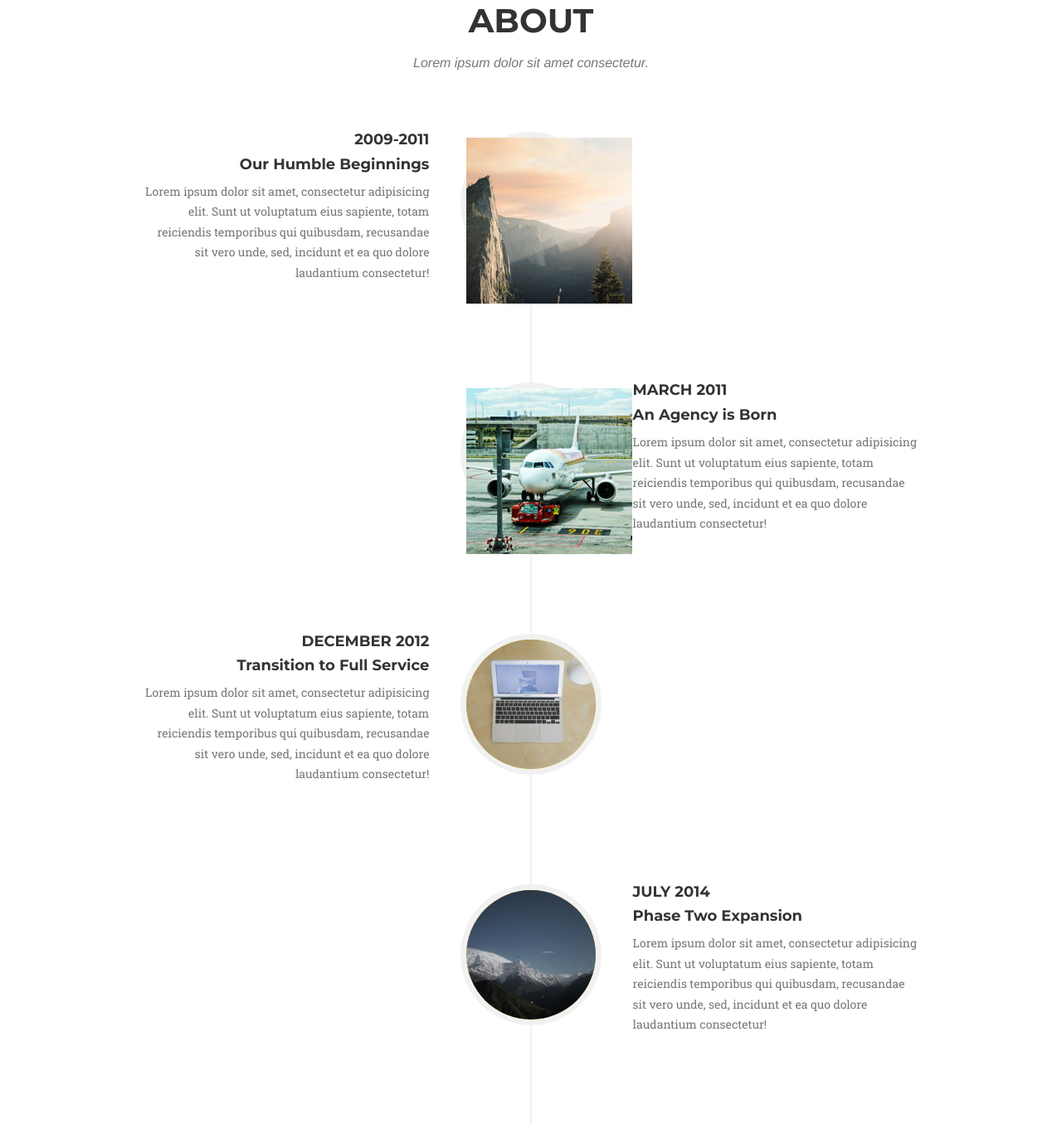
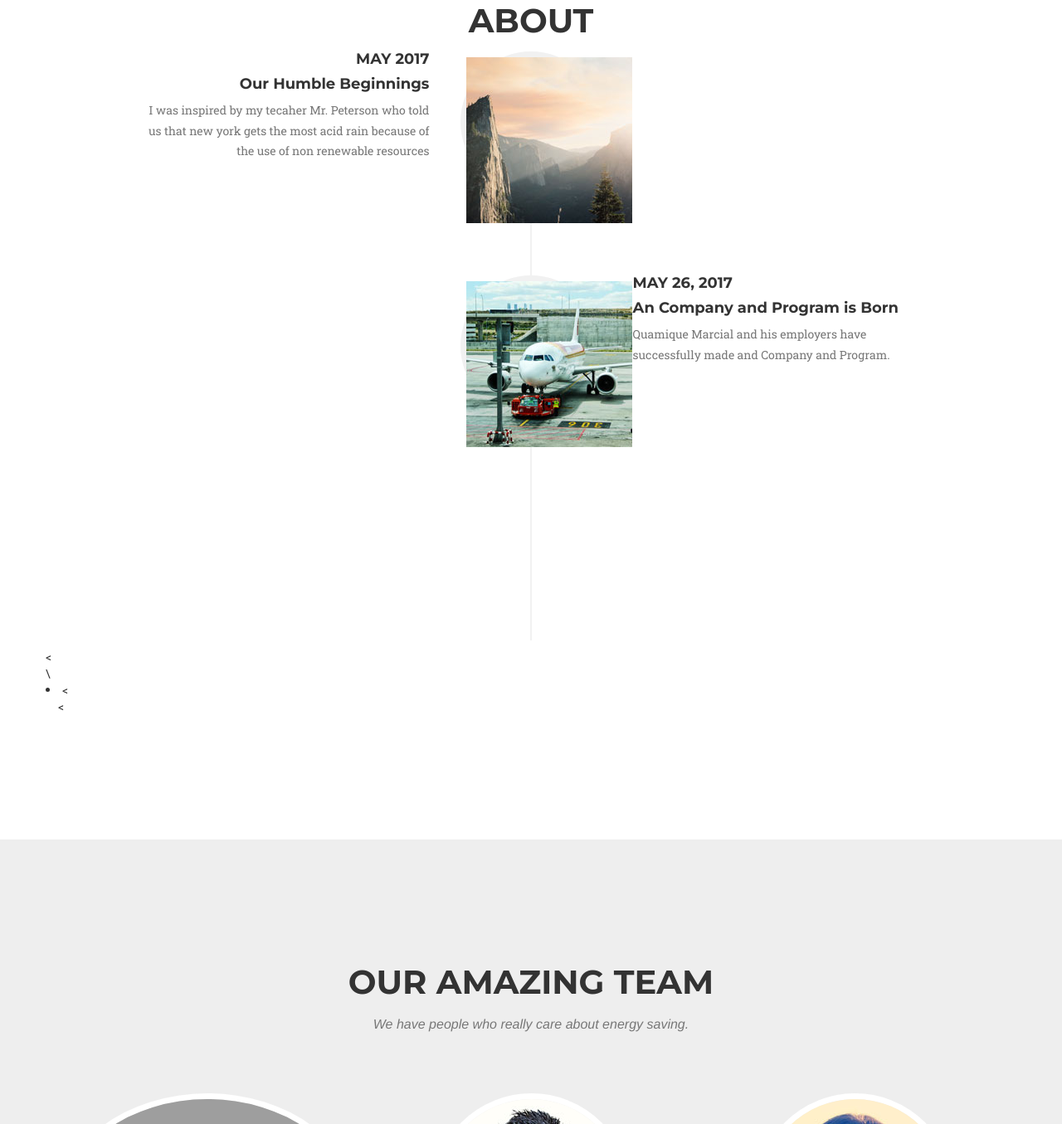
Before and after one commit to sunblazer/E.S.P, a website: page startbootstrap-agency-gh-pages/index.html in a window 1280 px wide. Shown: the part 2819-4174 px from the top of the page at 83% size. Drawn offline with nearby package versions, Linux system fonts and the light colour scheme; grey boxes are pictures that could not be loaded; a web font is replaced by a local one.

```diff
--- a/startbootstrap-agency-gh-pages/index.html
+++ b/startbootstrap-agency-gh-pages/index.html
@@ -127,7 +127,7 @@
             <div class="row">
                 <div class="col-lg-12 text-center">
                     <h2 class="section-heading">Portfolio</h2>
-                    <h3 class="section-subheading text-muted">Lorem ipsum dolor sit amet consectetur.</h3>
+                    <h3 class="section-subheading text-muted">.</h3>
                 </div>
             </div>
             <div class="row">
@@ -138,7 +138,7 @@
                                 <i class="fa fa-plus fa-3x"></i>
                             </div>
                         </div>
-                        <img style="height: 230px; width: 200px;" src="https://itlandes.com/wp-content/uploads/energy-saving-icon-01.jpg" class="img-responsive" alt="">
+                        <img style="height: 230px; width: 400px;" src="https://itlandes.com/wp-content/uploads/energy-saving-icon-01.jpg" class="img-responsive" alt="">
                     </a>
                     <div class="portfolio-caption">
                         <h4>Round Icons</h4>
@@ -152,7 +152,7 @@
                                 <i class="fa fa-plus fa-3x"></i>
                             </div>
                         </div>
-                        <img style="height: 230px; width: 200px" src="https://www.energystar.gov/sites/default/files/assets/images/ESParterlogos_0.jpg" class="img-responsive" alt="">
+                        <img style="height: 230px; width: 400px" src="https://www.energystar.gov/sites/default/files/assets/images/ESParterlogos_0.jpg" class="img-responsive" alt="">
                     </a>
                     <div class="portfolio-caption">
                         <h4>Startup Framework</h4>
@@ -168,7 +168,7 @@
                                 <i class="fa fa-plus fa-3x"></i>
                             </div>
                         </div>
-                        <img style="height: 230px; width: 200px;" src="http://4.bp.blogspot.com/-GHEZcZ4ykEs/TmyFxGFHP7I/AAAAAAAAAN0/bYqNl5R3Org/s1600/Energy+saving+BMW+hybrid+cars.jpg" class="img-responsive" alt="">
+                        <img style="height: 230px; width: 400px;" src="http://4.bp.blogspot.com/-GHEZcZ4ykEs/TmyFxGFHP7I/AAAAAAAAAN0/bYqNl5R3Org/s1600/Energy+saving+BMW+hybrid+cars.jpg" class="img-responsive" alt="">
                     </a>
                     <div class="portfolio-caption">
                         <h4>Escape</h4>
@@ -199,7 +199,7 @@
             <div class="row">
                 <div class="col-lg-12 text-center">
                     <h2 class="section-heading">About</h2>
-                    <h3 class="section-subheading text-muted">Lorem ipsum dolor sit amet consectetur.</h3>
+
                 </div>
             </div>
             <div class="row">
@@ -211,11 +211,11 @@
                             </div>
                             <div class="timeline-panel">
                                 <div class="timeline-heading">
-                                    <h4>2009-2011</h4>
+                                    <h4>may 2017</h4>
                                     <h4 class="subheading">Our Humble Beginnings</h4>
                                 </div>
                                 <div class="timeline-body">
-                                    <p class="text-muted">Lorem ipsum dolor sit amet, consectetur adipisicing elit. Sunt ut voluptatum eius sapiente, totam reiciendis temporibus qui quibusdam, recusandae sit vero unde, sed, incidunt et ea quo dolore laudantium consectetur!</p>
+                                    <p class="text-muted">I was inspired by my tecaher Mr. Peterson who told us that new york gets the most acid rain because of the use of non renewable resources</p>
                                 </div>
                             </div>
                         </li>
@@ -225,47 +225,39 @@
                             </div>
                             <div class="timeline-panel">
                                 <div class="timeline-heading">
-                                    <h4>March 2011</h4>
-                                    <h4 class="subheading">An Agency is Born</h4>
+                                    <h4>May 26, 2017</h4>
+                                    <h4 class="subheading">An Company and Program is Born</h4>
                                 </div>
                                 <div class="timeline-body">
-                                    <p class="text-muted">Lorem ipsum dolor sit amet, consectetur adipisicing elit. Sunt ut voluptatum eius sapiente, totam reiciendis temporibus qui quibusdam, recusandae sit vero unde, sed, incidunt et ea quo dolore laudantium consectetur!</p>
+                                    <p class="text-muted">Quamique Marcial and his employers have successfully made and Company and Program.</p>
                                 </div>
                             </div>
                         </li>
                         <li>
-                            <div class="timeline-image">
-                                <img class="img-circle img-responsive" src="img/about/3.jpg" alt="">
+
+
                             </div>
                             <div class="timeline-panel">
                                 <div class="timeline-heading">
-                                    <h4>December 2012</h4>
-                                    <h4 class="subheading">Transition to Full Service</h4>
+                                    <
                                 </div>
                                 <div class="timeline-body">
-                                    <p class="text-muted">Lorem ipsum dolor sit amet, consectetur adipisicing elit. Sunt ut voluptatum eius sapiente, totam reiciendis temporibus qui quibusdam, recusandae sit vero unde, sed, incidunt et ea quo dolore laudantium consectetur!</p>
+                                   \
                                 </div>
                             </div>
                         </li>
                         <li class="timeline-inverted">
-                            <div class="timeline-image">
-                                <img class="img-circle img-responsive" src="img/about/4.jpg" alt="">
+                            <
                             </div>
-                            <div class="timeline-panel">
-                                <div class="timeline-heading">
-                                    <h4>July 2014</h4>
-                                    <h4 class="subheading">Phase Two Expansion</h4>
+                            <
+
+
                                 </div>
                                 <div class="timeline-body">
-                                    <p class="text-muted">Lorem ipsum dolor sit amet, consectetur adipisicing elit. Sunt ut voluptatum eius sapiente, totam reiciendis temporibus qui quibusdam, recusandae sit vero unde, sed, incidunt et ea quo dolore laudantium consectetur!</p>
                                 </div>
                             </div>
-                        </li>
-                        <li class="timeline-inverted">
-                            <div class="timeline-image">
-                                <h4>Be Part
-                                    <br>Of Our
-                                    <br>Story!</h4>
+                        </l
+
                             </div>
                         </li>
                     </ul>
@@ -280,7 +272,7 @@
             <div class="row">
                 <div class="col-lg-12 text-center">
                     <h2 class="section-heading">Our Amazing Team</h2>
-                    <h3 class="section-subheading text-muted">Lorem ipsum dolor sit amet consectetur.</h3>
+                    <h3 class="section-subheading text-muted">We have people who really care about energy saving.</h3>
                 </div>
             </div>
             <div class="row">
@@ -372,7 +364,7 @@
             <div class="row">
                 <div class="col-lg-12 text-center">
                     <h2 class="section-heading">Contact Us</h2>
-                    <h3 class="section-subheading text-muted">Lorem ipsum dolor sit amet consectetur.</h3>
+                    <h3 class="section-subheading text-muted">If you have questions or want to join please contact the program leader Quamique below.</h3>
                 </div>
             </div>
             <div class="row">
@@ -415,7 +407,7 @@
         <div class="container">
             <div class="row">
                 <div class="col-md-4">
-                    <span class="copyright">Copyright &copy; Your Website 2016</span>
+                    <span class="copyright">Copyright &copy; Mongoose Company</span>
                 </div>
                 <div class="col-md-4">
                     <ul class="list-inline social-buttons">
```
Also changed, not shown: 1 other file.
